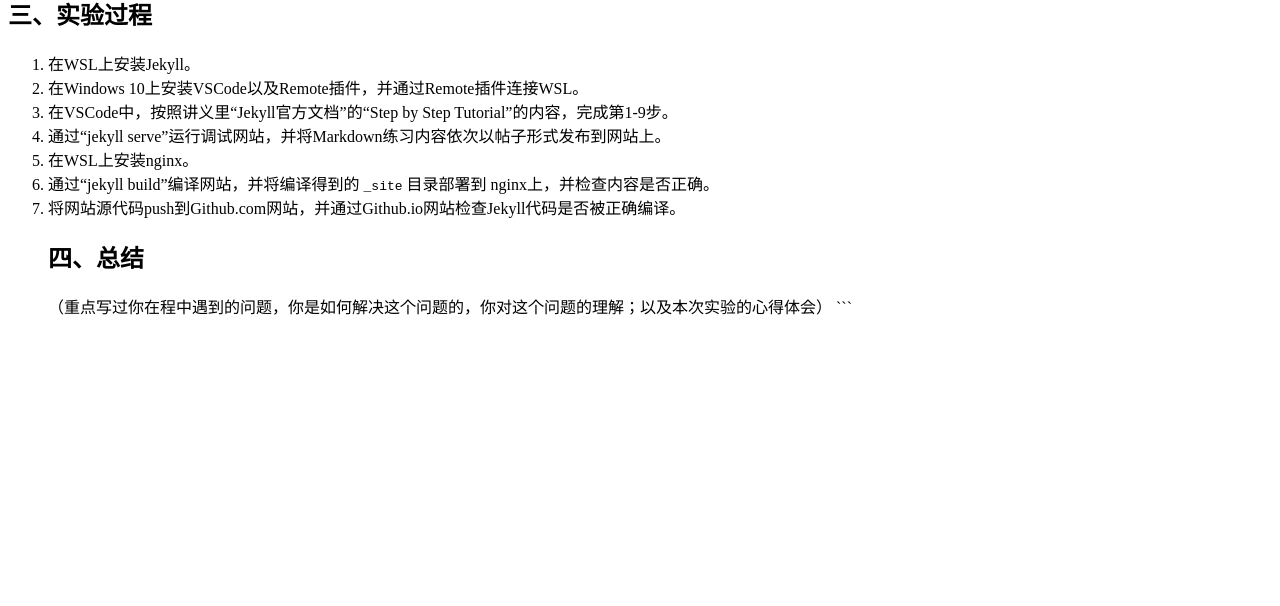
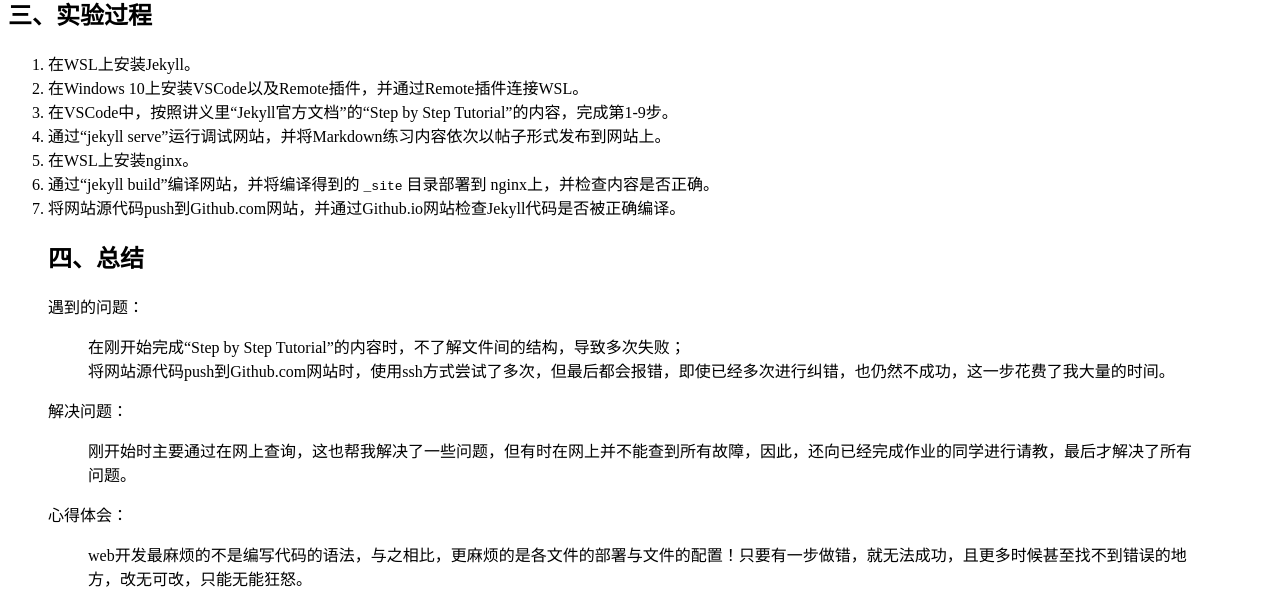
Before and after one commit to xyx14787008048/abc, a Jekyll site: the page built from _posts/2020-05-07-实验报告.md, in a window 1280 px wide and 900 px high, scrolled down 2669 px, cut to the strip 294-900 px from the top of the window. Built offline with Jekyll 4.4.1, drawn with Linux system fonts in a browser that asks for light colours; before the commit the page ends 3297 px from its top, so only the background shows below that.

Commit message:
first commit

````diff
--- a/_posts/2020-05-07-实验报告.md
+++ b/_posts/2020-05-07-实验报告.md
@@ -40,5 +40,13 @@ WEB应用软件开发实训 - 第二次作业 - 开发一个静态网站
 1. 通过“jekyll build”编译网站，并将编译得到的 `_site` 目录部署到 nginx上，并检查内容是否正确。
 1. 将网站源代码push到Github.com网站，并通过Github.io网站检查Jekyll代码是否被正确编译。
 ## 四、总结
-（重点写过你在程中遇到的问题，你是如何解决这个问题的，你对这个问题的理解；以及本次实验的心得体会）
-```
+
+>遇到的问题：
+>>在刚开始完成“Step by Step Tutorial”的内容时，不了解文件间的结构，导致多次失败；
+>>将网站源代码push到Github.com网站时，使用ssh方式尝试了多次，但最后都会报错，即使已经多次进行纠错，也仍然不成功，这一步花费了我大量的时间。
+
+>解决问题：
+>>刚开始时主要通过在网上查询，这也帮我解决了一些问题，但有时在网上并不能查到所有故障，因此，还向已经完成作业的同学进行请教，最后才解决了所有问题。
+
+>心得体会：
+>>web开发最麻烦的不是编写代码的语法，与之相比，更麻烦的是各文件的部署与文件的配置！只要有一步做错，就无法成功，且更多时候甚至找不到错误的地方，改无可改，只能无能狂怒。
````
